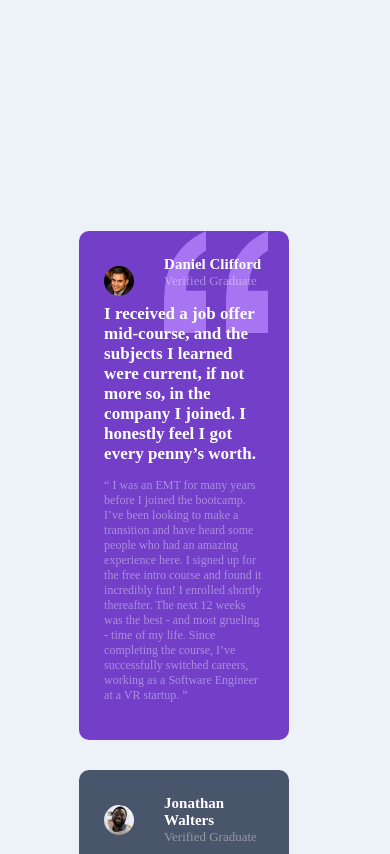
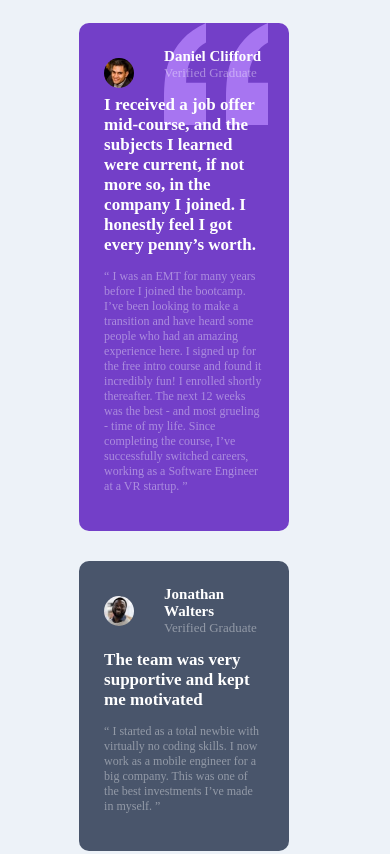
Before and after one commit to saheedibrahim/bros-biodun-grid, a plain HTML site: page index.html in a window 390 px wide. Shown: the top 854 px of the page. Drawn offline with Linux system fonts and the light colour scheme.

```diff
--- a/css/style.css
+++ b/css/style.css
@@ -71,6 +71,9 @@
     border-radius: 10px;
 }
 @media (max-width: 600px) {
+    .grid-container{
+        grid-row: 1/37;
+    }
     .daniel{
         grid-column: 1/12;
         grid-row: 1;
```
